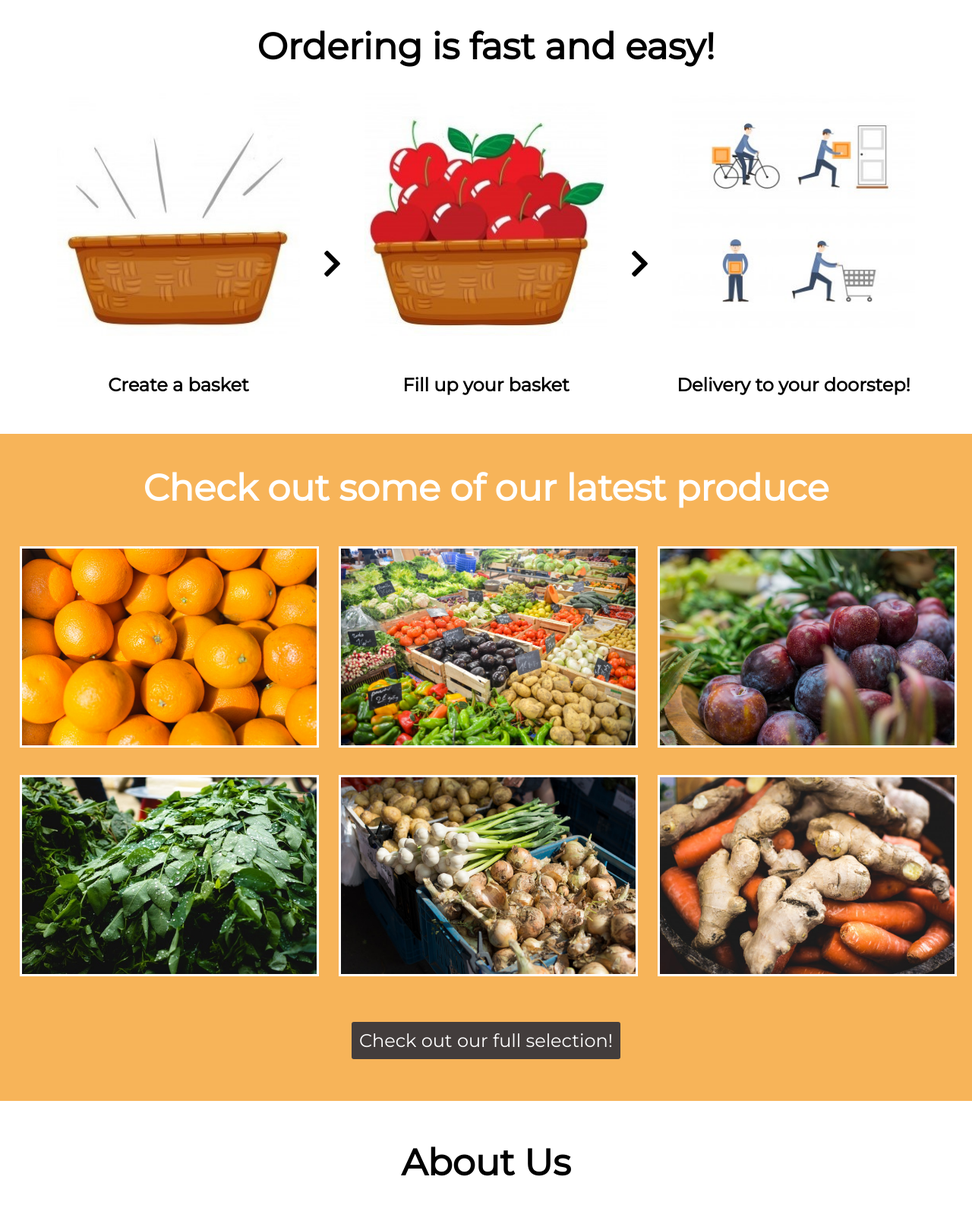
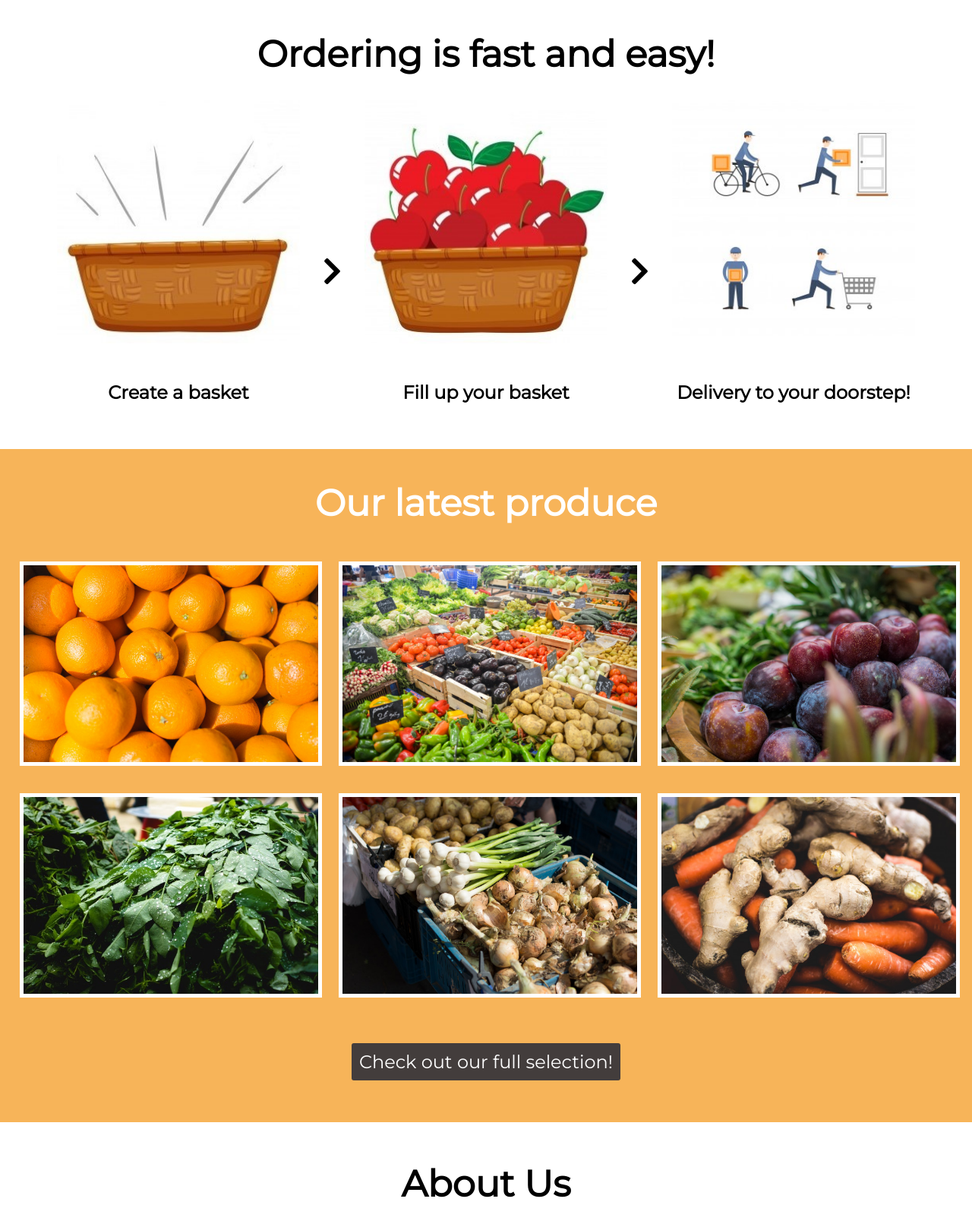
Before and after one commit to jyan500/GroceryStore, a Flask app: page / in a window 1280 px wide. Shown: the part 800-2386 px from the top of the page at 76% size. Run offline with Flask 2, Linux system fonts and the light colour scheme; some libraries are stand-ins or nearby versions.

Commit message:
minor changes to the padding and border widths

```diff
--- a/static/css/index.css
+++ b/static/css/index.css
@@ -46,6 +46,7 @@ header h1 {
 }
 
 .order {
+  padding: 10px;
   min-height: 50vh;
 }
 .order h1 {
@@ -126,7 +127,7 @@ header h1 {
 }
 .latest .produce-gallery img {
   max-width: 100%;
-  border: 3px solid white;
+  border: 5px solid white;
 }
 @media (min-width: 320px) and (max-width: 480px) {
   .latest .produce-gallery .cell {
--- a/static/sass/index.scss
+++ b/static/sass/index.scss
@@ -36,6 +36,7 @@ header{
 	}
 }
 .order {
+	padding: 10px;
 	min-height: 50vh;
 	h1 {
 		text-align: center;
@@ -118,7 +119,7 @@ header{
 		}
 		img {
 			max-width: 100%;
-			border: 3px solid white;
+			border: 5px solid white;
 		}
 		@include mobile_portrait {
 			.cell {
--- a/templates/index.html
+++ b/templates/index.html
@@ -45,7 +45,7 @@
 			</div>
 		</div>
 		<div class = "latest">
-			<h1> Check out some of our latest produce </h1>
+			<h1> Our latest produce </h1>
 			<div class = "produce-gallery">
 				<div class = "cell">
 					<img src = "/static/assets/oranges.jpg"/>
```
Also changed, not shown: 1 other file.
